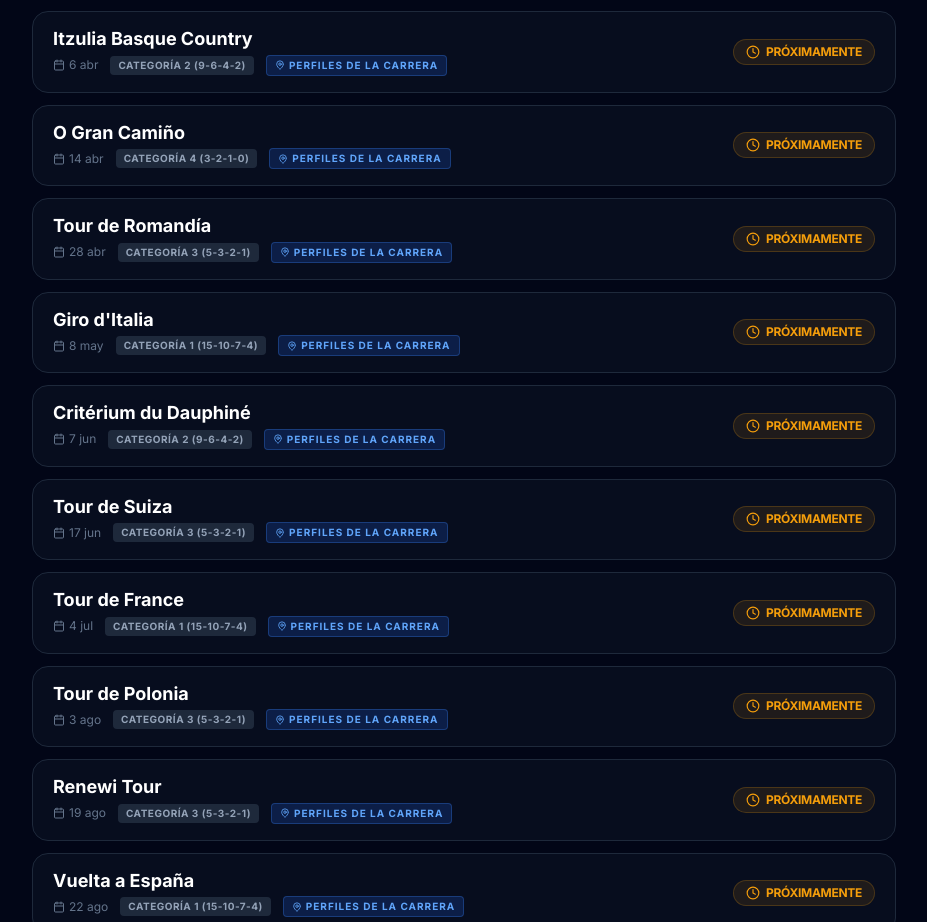
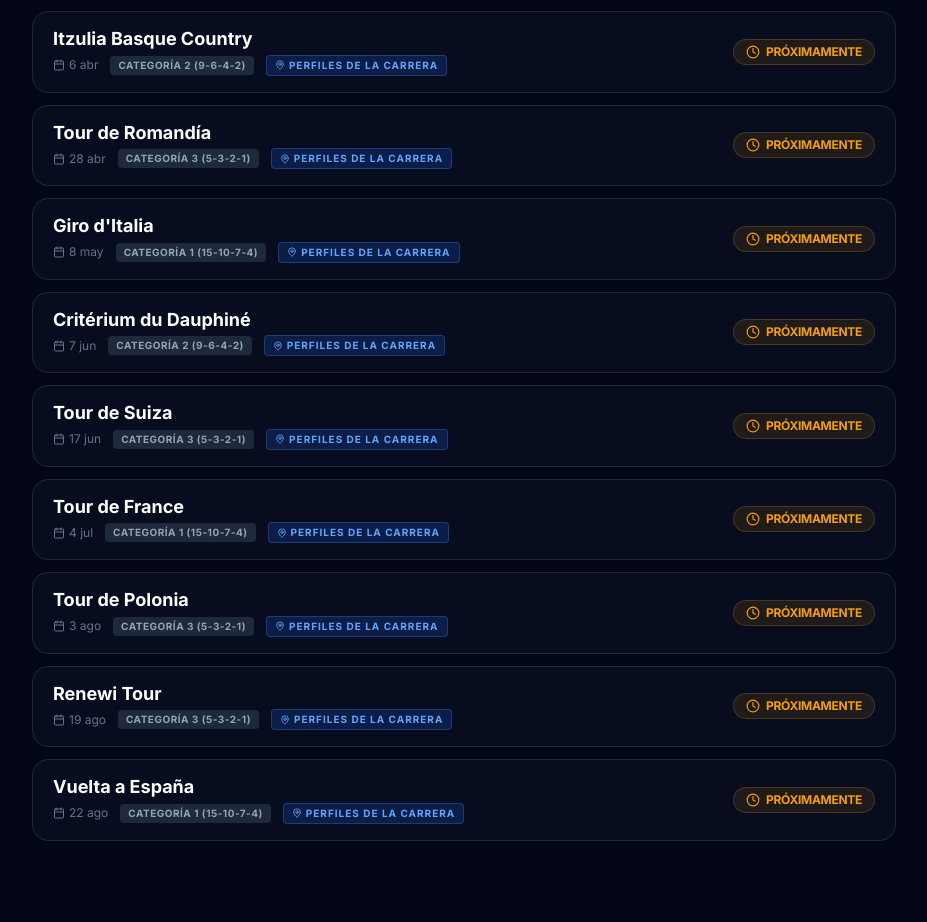
Before and after one commit to natxorodrigo87-cmyk/velogames-dashboard, a React (Vite) app: page / in a window 1280 px wide. Shown: the part 3000-3922 px from the top of the page, without its empty margins (176-1103 px from the left). Built offline with nearby package versions, Linux system fonts and the light colour scheme.

Commit message:
feat: Remove O Gran Camiño from mock data
The mock data for races has been updated to remove 'O Gran Camiño'. This change reflects an adjustment in the planned mock race schedule.

```diff
--- a/mockData.ts
+++ b/mockData.ts
@@ -109,7 +109,6 @@
   { id: 'r_ta', name: 'Tirreno-Adriático', categoryId: 'c2', date: '2026-03-09', status: RaceStatus.PLAYED },
   { id: 'r_cat', name: 'Volta a Catalunya', categoryId: 'c2', date: '2026-03-23', status: RaceStatus.PLAYED },
   { id: 'r_itz', name: 'Itzulia Basque Country', categoryId: 'c2', date: '2026-04-06', status: RaceStatus.UPCOMING },
-  { id: 'r_gc', name: 'O Gran Camiño', categoryId: 'c4', date: '2026-04-14', status: RaceStatus.UPCOMING },
   { id: 'r_rom', name: 'Tour de Romandía', categoryId: 'c3', date: '2026-04-28', status: RaceStatus.UPCOMING },
   { id: 'r_giro', name: 'Giro d\'Italia', categoryId: 'c1', date: '2026-05-08', status: RaceStatus.UPCOMING },
   { id: 'r_dau', name: 'Critérium du Dauphiné', categoryId: 'c2', date: '2026-06-07', status: RaceStatus.UPCOMING },
```
